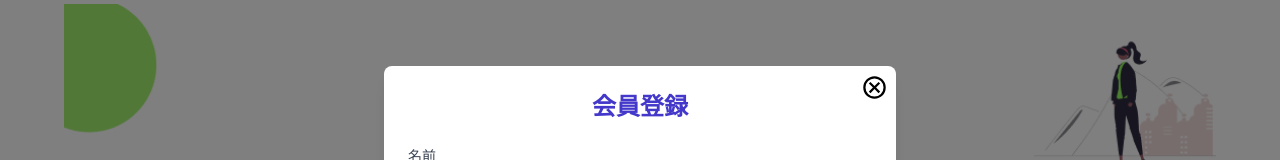
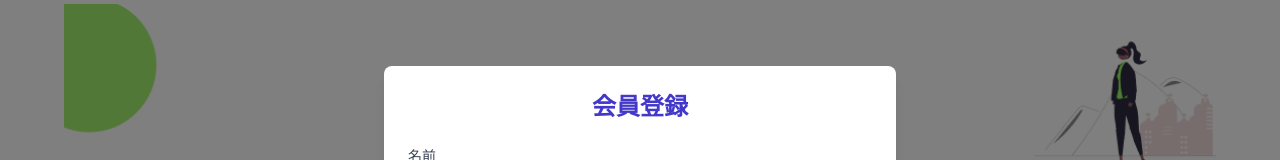
Before and after one commit to poppuko-n/MoneyManagement, a React (Vite) app in the folder my_react_app/: page / in a window 1280 px wide. Both pictures are taken after a click on the button "会員登録". Shown: the part 184-344 px from the top of the page. Built offline with nearby package versions, Linux system fonts and the light colour scheme.

Commit message:
style: 冗長のためバツボタンを

```diff
--- a/my_react_app/src/Modal.jsx
+++ b/my_react_app/src/Modal.jsx
@@ -1,15 +1,7 @@
-import canselImage from './assets/cancel.svg'
-
 const Modal = ({ children, onClose }) => {
   return (
     <div className="fixed inset-0 z-50 flex items-center justify-center bg-black bg-opacity-50">
       <div className="bg-white rounded-lg shadow-lg p-6 w-full max-w-lg relative">
-        <img
-          src={canselImage}
-          alt="cansel"
-          className="absolute top-1 right-1 cursor-pointer hover:bg-gray-100 rounded p-1 transition duration-700"
-          onClick={onClose}
-        />
         {children}
       </div>
     </div>
```
Also changed, not shown: my_react_app/src/assets/cancel.svg (deleted).
